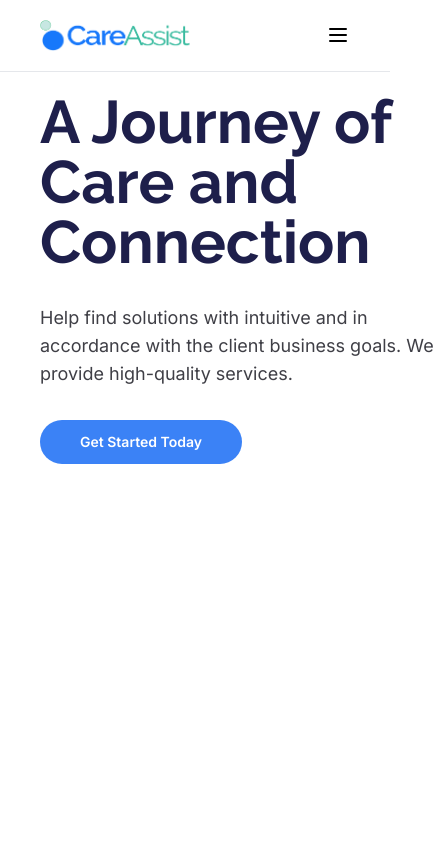
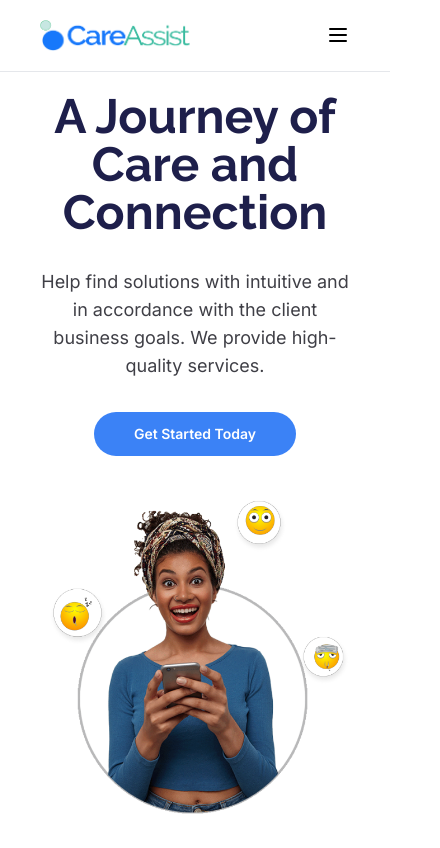
Before and after one commit to NureniJamiu/care-assist, a Next.js app: page / in a window 390 px wide. Shown: the whole page, 440 px wide, since content can reach past the window. Built offline with nearby package versions, Linux system fonts and the light colour scheme.

Commit message:
feat: implement responsiveness for smaller devices

```diff
--- a/src/components/Hero.jsx
+++ b/src/components/Hero.jsx
@@ -10,14 +10,14 @@ const raleway = Raleway({ subsets: ["latin"] });
 const Hero = () => {
   return (
     <section className="px-10 md:px-20 py-5 md:py-3">
-      <div className="flex items-center gap-8">
+      <div className="flex flex-col lg:flex-row items-center gap-8 text-center lg:text-left">
         <div className="flex-1">
           <h1
-            className={`${raleway.className} text-[#1E1F4B] text-6xl font-bold`}
+            className={`${raleway.className} text-[#1E1F4B] text-5xl lg:text-6xl font-bold md:max-w-[600px] md:mx-auto lg:w-full`}
           >
             A Journey of Care and Connection
           </h1>
-          <p className="py-8 text-zinc-700 w-[400px] text-lg">
+          <p className="py-8 text-zinc-700 md:w-[400px] md:mx-auto lg:mx-0 text-lg">
             Help find solutions with intuitive and in accordance with the client
             business goals. We provide high-quality services.
           </p>
```
